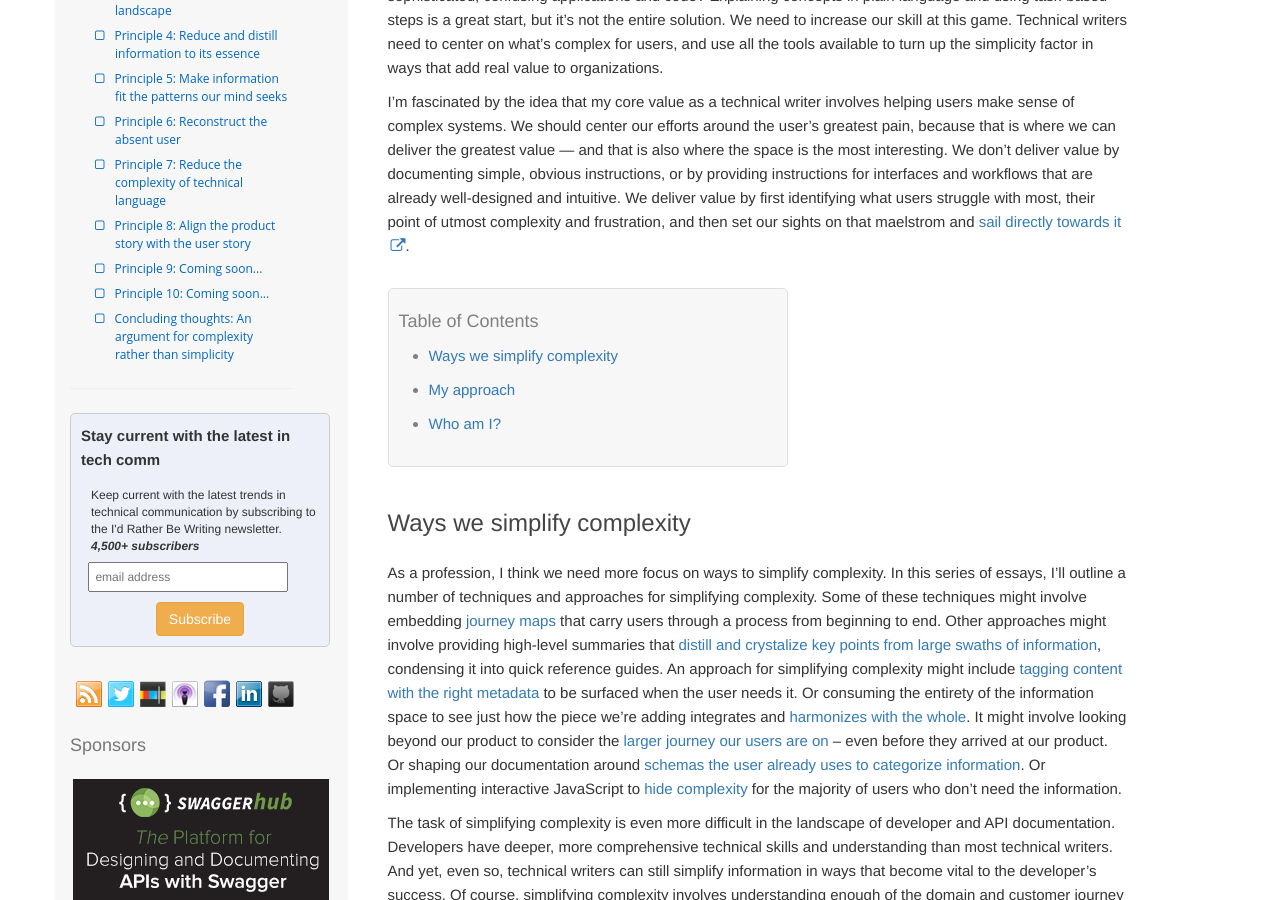
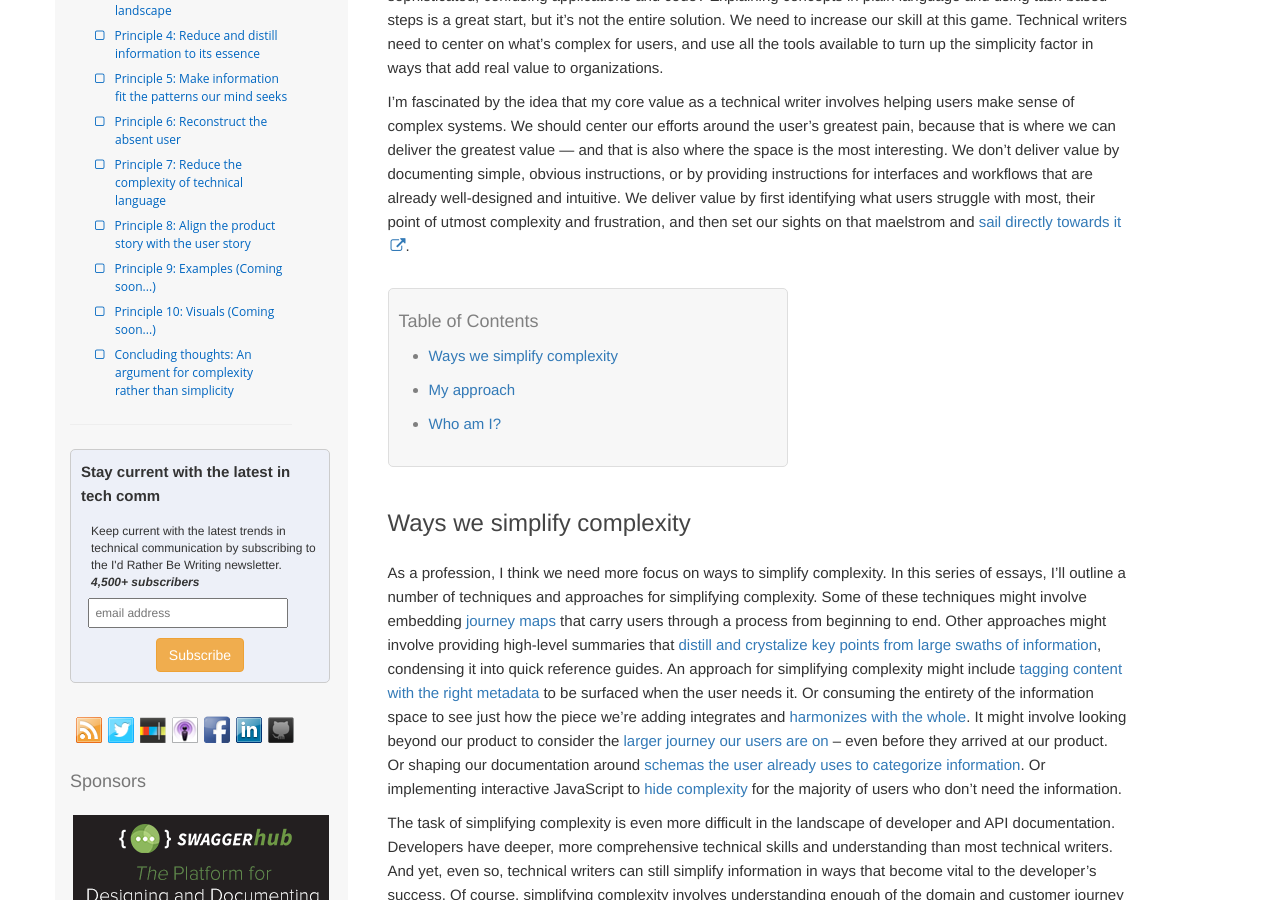
Before and after one commit to tomjoht/simplifying-complexity, a Jekyll site: the page built from _docs/index.md, in a window 1280 px wide and 900 px high, scrolled down 381 px. Built offline with Jekyll 4.4.1, drawn with Linux system fonts in a browser that asks for light colours; nearby versions of some CDN libraries; comment, search, counter and statistics services are not loaded; a style sheet for code colours, icons or effects is not loaded.

Commit message:
new adobe ads

```diff
--- a/_data/docnav.yml
+++ b/_data/docnav.yml
@@ -34,10 +34,10 @@
   - title: "Principle 8: Align the product story with the user story"
     jurl: /articulate-invisible-stories-that-influence-action.html
 
-  - title: "Principle 9: Coming soon..."
+  - title: "Principle 9: Examples (Coming soon...)"
     jurl:
 
-  - title: "Principle 10: Coming soon..."
+  - title: "Principle 10: Visuals (Coming soon...)"
     jurl:
 
   - title: "Concluding thoughts: An argument for complexity rather than simplicity"
--- a/_includes/sidebar_ads.html
+++ b/_includes/sidebar_ads.html
@@ -6,7 +6,7 @@
     <script>
         var contents=new Array()
         contents[0]='<a class="noCrossRef" href="https://www.madcapsoftware.com/madcap-central-2018/?utm_source=IdRatherBeWriting&utm_campaign=Central2018&utm_medium=Banner"><img src="{{ "/images/ads/Central2018-125x125.png" | prepend: site.baseurl }}" alt="Madcap Software, MadWorld" /></a>'
-        contents[1]='<a class="noCrossRef" href="http://www.adobe.com/products/technicalcommunicationsuite.html?sdid=M7K4STRS&mv=other&promoid=70114000002CZxcAAG"><img src="{{ "/images/ads/adobe_square.gif" | prepend: site.baseurl }}" alt="Adobe Framemaker" /></a>'
+        contents[1]='<a class="noCrossRef" href="https://www.adobe.com/products/framemaker/download-trial/try.html?sdid=H822XS72&mv=other&promoid=7011O0000037sV8QAI"><img src="{{ "/images/ads/adobe125x125.gif" | prepend: site.baseurl }}" alt="Adobe Framemaker (2019 release)" /></a>'
         contents[2]='<a class="noCrossRef" href="http://www.simplifiedenglish.net/"><img src="{{ "/images/ads/tedopres.gif" | prepend: site.baseurl }}" alt="Tedopres" /></a>'
         contents[3]='<a class="noCrossRef" href="http://www.paligo.se/"><img src="{{ "/images/ads/paligo.gif" | prepend: site.baseurl }}" alt="Paligo" /></a>'
         contents[4]='<a class="noCrossRef" href="http://www.xeditor.com/portal/en/technical-documentation-1771"><img src="{{ "/images/ads/xeditor.jpg" | prepend: site.baseurl }}" alt="Xeditor" /></a>'
--- a/_includes/single_post_ads.html
+++ b/_includes/single_post_ads.html
@@ -2,7 +2,7 @@
     <script>
 var contents=new Array()
 contents[0]='<a class="noCrossRef" href="https://www.madcapsoftware.com/madcap-flare-2018/?utm_source=IdRatherBeWriting&utm_campaign=Flare2018&utm_medium=Banner"><img src="{{ "/images/ads/Flare2018-720x90.png" | prepend: site.baseurl }}" alt="Madcap Flare" /></a>'
-contents[1]='<a class="noCrossRef" href="http://www.adobe.com/products/robohelp.html?sdid=J469WY4M&mv=other&promoid=70114000002CZxcAAG"><img src="{{ "/images/ads/adobe_single_post.jpg" | prepend: site.baseurl }}" alt="Adobe Robohelp" /></a>'
+contents[1]='<a class="noCrossRef" href="https://www.adobe.com/products/robohelp/download-trial/try.html?sdid=HHJ4XJQZ&mv=other&promoid=7011O0000037sV8QAI"><img src="{{ "/images/ads/adobe728x90.gif" | prepend: site.baseurl }}" alt="Adobe Robohelp" /></a>'
 contents[2]='<a class="noCrossRef" href="https://swaggerhub.com/?sr=irbw&md=ad&cm=bottom"><img src="{{ "/images/ads/SH-BlogAd-728x90.png" | prepend: site.baseurl }}" alt="SwaggerHub: The Platform for Designing and Documenting APIs with Swagger" /></a>'
 
 var i=0
--- a/_includes/topBannerAd.html
+++ b/_includes/topBannerAd.html
@@ -1,4 +1,4 @@
 {% if site.format == "web" %}
 {% comment %}<a class="noCrossRef" href="https://www.adobe.com/products/xml-documentation-for-experience-manager.html?sdid=QYL4P2WQ&mv=other&promoid=7011O000002bOnQQAU"><img src="{{ "/images/ads/Q218_XML_Banner_Launch_XML_400x60.jpg" | prepend: site.baseurl }}" alt="Adobe Experience Manager webinar" /></a>{% endcomment %}
-<a class="noCrossRef" href="https://2018-adobe-dita-world.meetus.adobeevents.com/?sdid=LH4XTK5S&mv=other&promoid=7011O0000037pHQQAY"><img src="{{ "/images/ads/Adobe-Ditaworld.jpg" | prepend: site.baseurl }}" alt="Adobe DITA World" /></a>
+<a class="noCrossRef" href="https://www.adobe.com/products/technicalcommunicationsuite/download-trial/try.html?sdid=HCS3XNH1&mv=other&promoid=7011O0000037sV8QAI"><img src="{{ "/images/ads/adobe400x60.gif" | prepend: site.baseurl }}" alt="Adobe Tech Comm Suite" /></a>
 {% endif %}
```
Also changed, not shown: images/ads/adobe125x125.gif (added), images/ads/adobe400x60.gif (added), images/ads/adobe728x90.gif (added).
